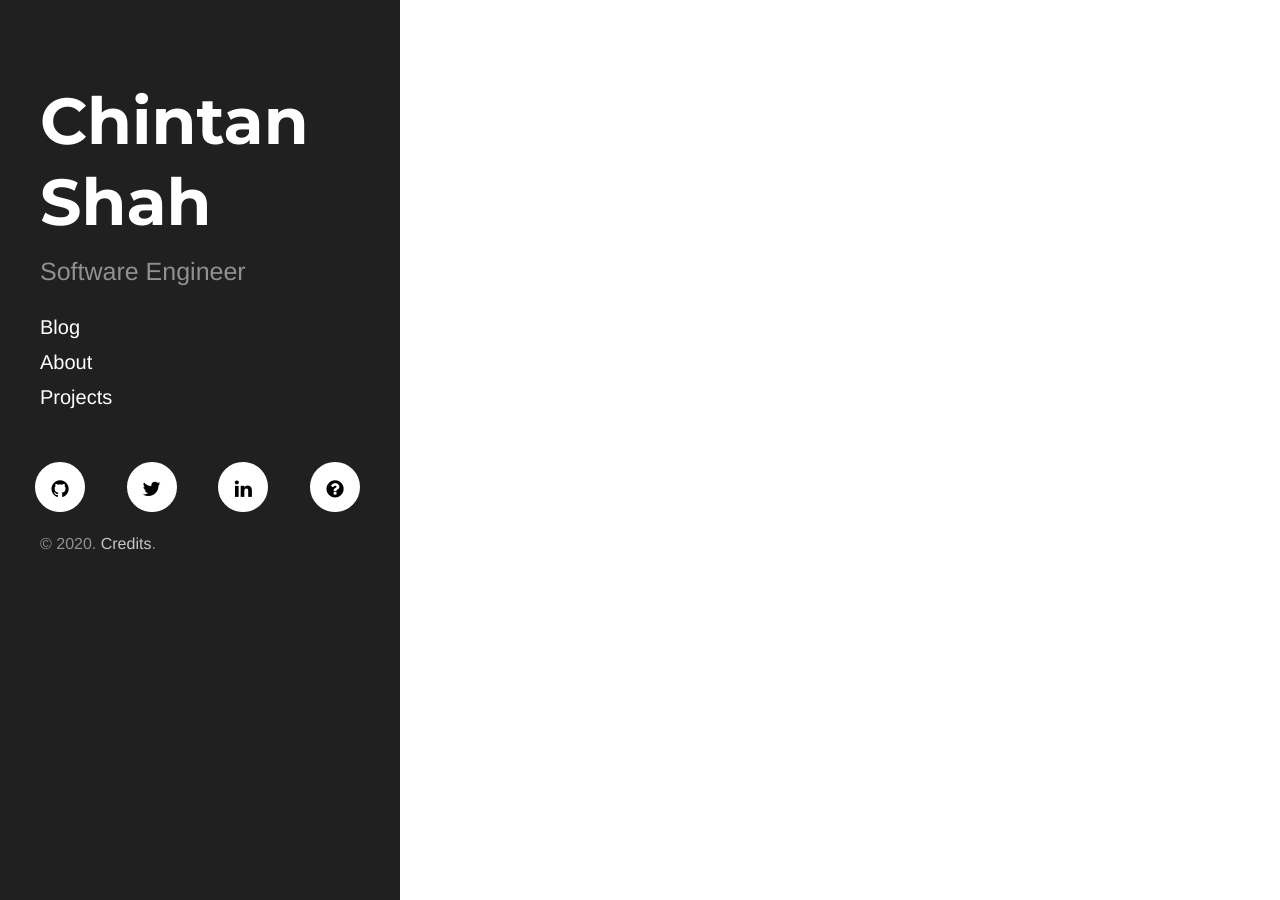
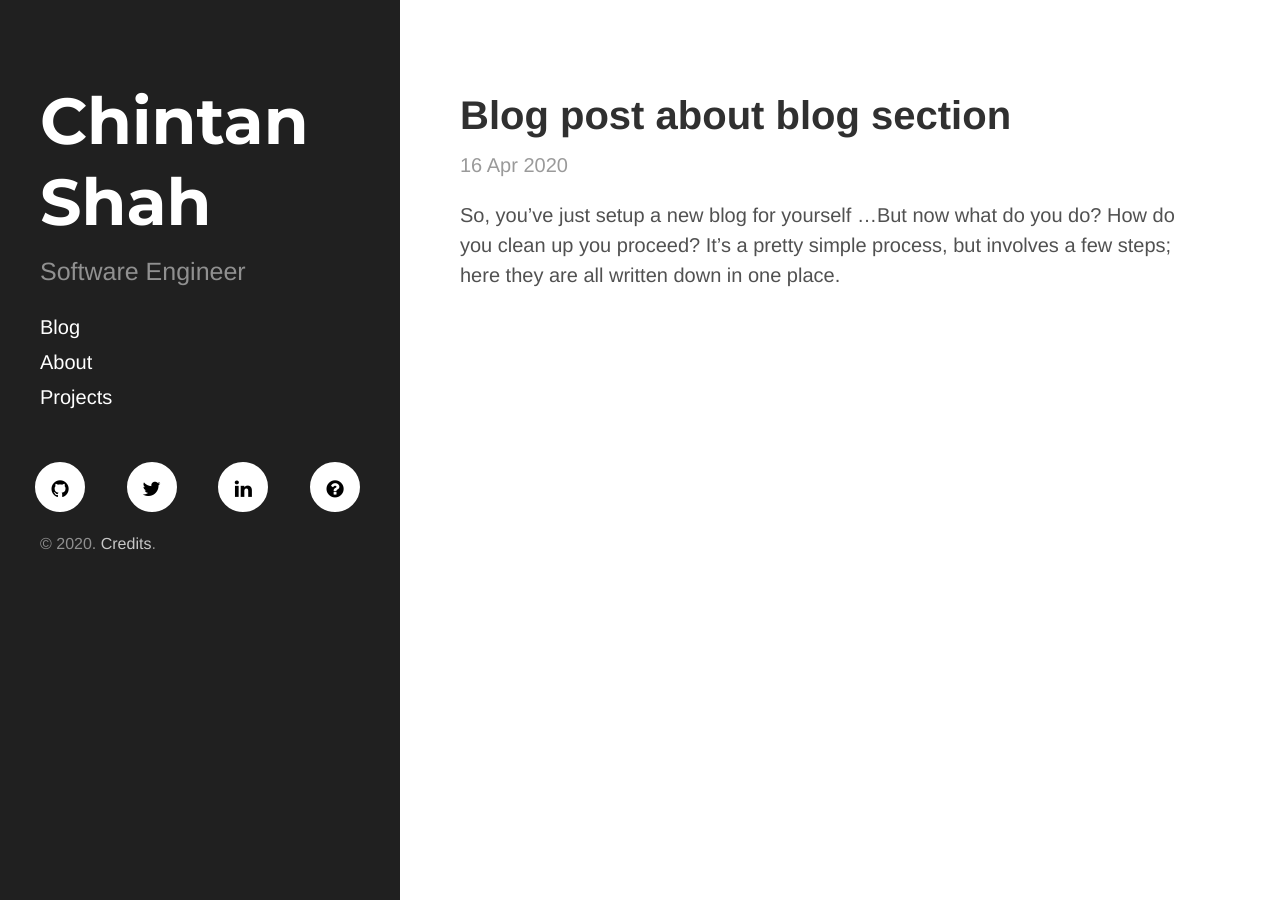
Before and after one commit to chintan-sh/chintan-sh.github.io, a Jekyll site: the page built from index.html, in a window 1280 px wide. Built offline with Jekyll 4.4.1, drawn with Linux system fonts in a browser that asks for light colours; nearby versions of some CDN libraries; the list of posts is cut into pages by our own code.

Commit message:
Added sample blogpost w/ few other updates

```diff
--- /dev/null
+++ b/_posts/2020-04-16-blog-post-about-blog-section.md
@@ -0,0 +1,27 @@
+---
+layout: post
+title: Blog post about blog section
+---
+
+So, you've just setup a new blog for yourself ...But now what do you do?
+How do you clean up you proceed? It's a pretty simple process, but
+involves a few steps; here they are all written down in one place.
+
+
+
+### 1. Step 1
+
+Post some code stuff you've been working on or care about, for ex:
+
+    git fetch upstream
+
+    git checkout master
+
+    git merge upstream/master
+
+### 2. Make merry!
+
+Great, now your code snippet is up, continue with next steps.
+
+
+### All done!
```
Also changed, not shown: about/index.md (+1 -1 lines), credits/index.md (+2 -1 lines).
